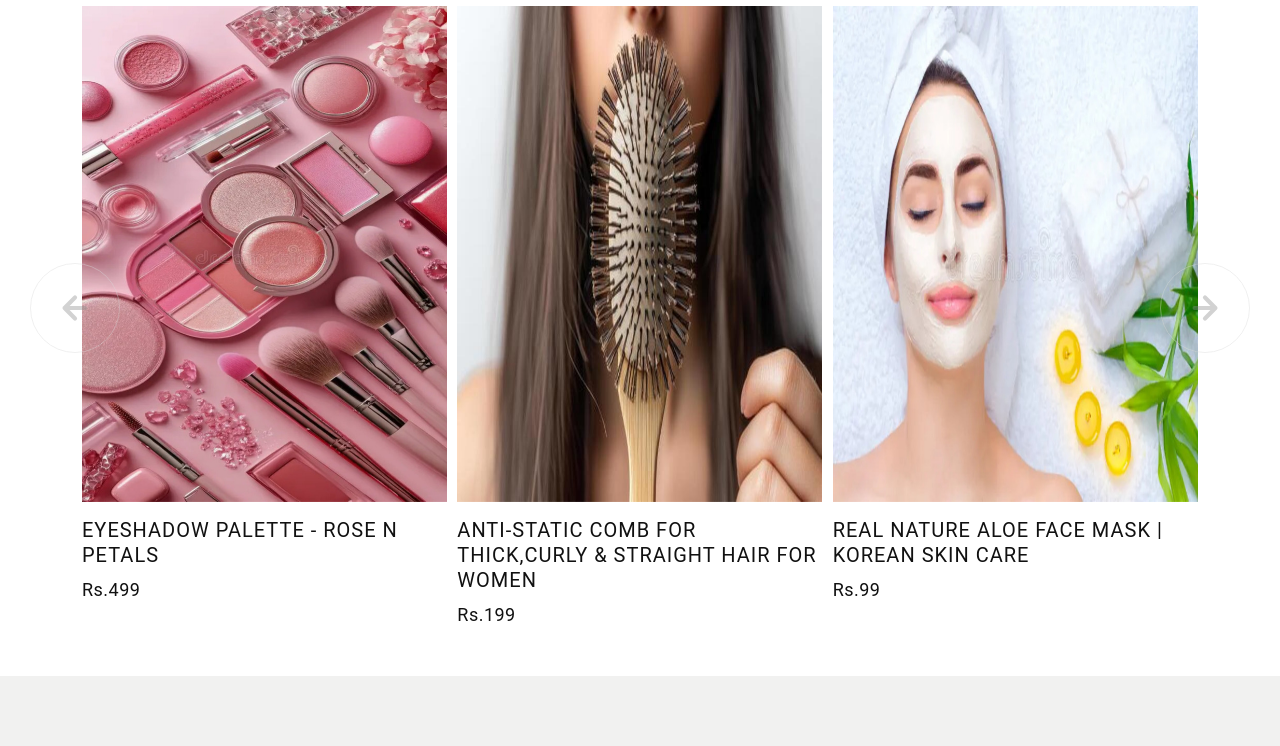
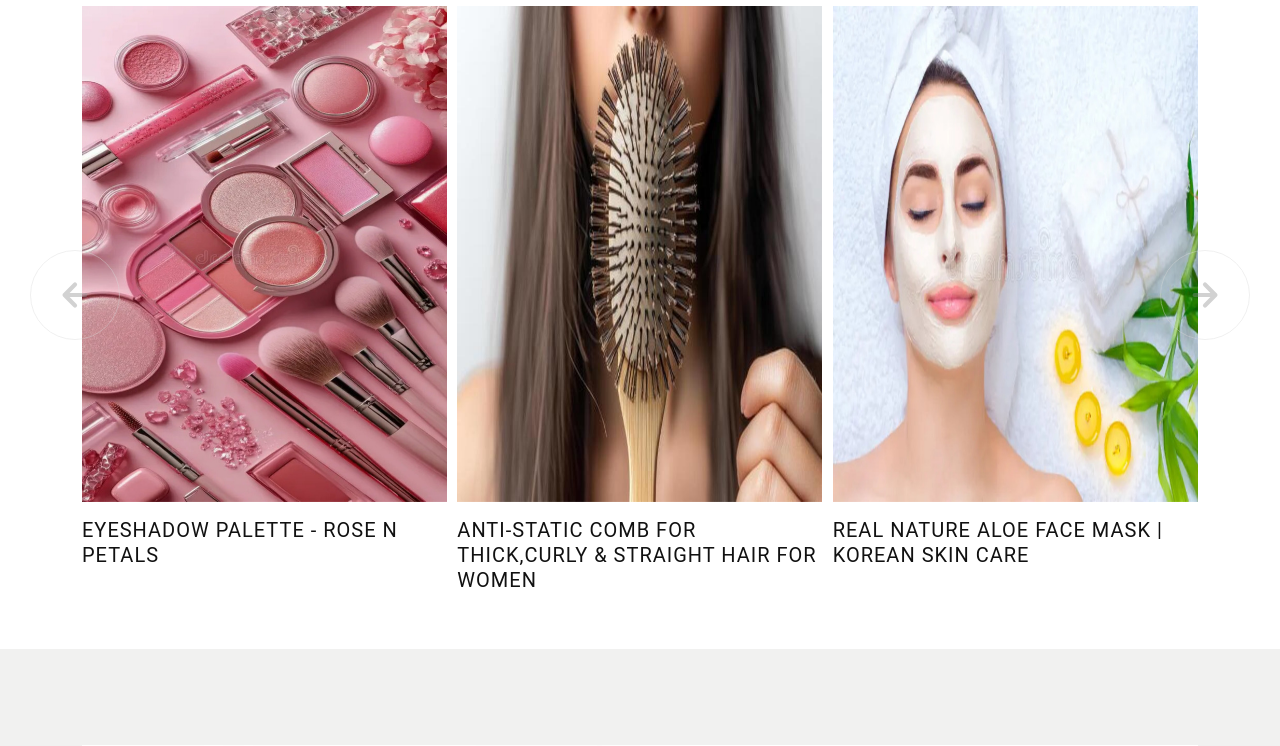
Before and after one commit to moniaparnesh/monica, a Django app: template sample/templates/userhome.html in a window 1280 px wide. Shown: the part 1647-2393 px from the top of the page. Run offline with Django 5.2, Linux system fonts and the light colour scheme; the template is opened without the code that fills it: values that come from a table or form of the project are taken from there, others are empty; data comes from the database, SQL or seed files in the repository; some web fonts are replaced.

Commit message:
Update userhome.html

```diff
--- a/sample/templates/userhome.html
+++ b/sample/templates/userhome.html
@@ -584,16 +584,12 @@
                 </a>
                  {% endif %}
                     {% endfor %}
-                <a href="index.html" class="btn-icon btn-wishlist">
-                  <svg width="24" height="24" viewBox="0 0 24 24">
-                    <use xlink:href="#heart"></use>
-                  </svg>
-                </a>
+
                 <div class="product-content">
                   <h5 class="element-title text-uppercase fs-5 mt-3">
-                    <a href="index.html">Eyeshadow Palette - Rose N Petals </a>
+                     <a href="{% url 'all_products' %}?q=eyeshadow">Eyeshadow Palette - Rose N Petals </a>
                   </h5>
-                  <a href="cart" class="text-decoration-none" data-after="Add to cart"><span>Rs.499</span></a>
+
                 </div>
               </div>
             </div>
@@ -609,16 +605,12 @@
                 </a>
                  {% endif %}
                     {% endfor %}
-                <a href="index.html" class="btn-icon btn-wishlist">
-                  <svg width="24" height="24" viewBox="0 0 24 24">
-                    <use xlink:href="#heart"></use>
-                  </svg>
-                </a>
+
                 <div class="product-content">
                   <h5 class="text-uppercase fs-5 mt-3">
-                    <a href="index.html">Anti-Static Comb for Thick,Curly & Straight Hair for Women</a>
+                     <a href="{% url 'all_products' %}?q=hair brush">Anti-Static Comb for Thick,Curly & Straight Hair for Women</a>
                   </h5>
-                  <a href="#" class="text-decoration-none" data-after="Add to cart"><span>Rs.199</span></a>
+
                 </div>
               </div>
             </div>
@@ -643,9 +635,9 @@
                 </a>
                 <div class="product-content">
                   <h5 class="text-uppercase fs-5 mt-3">
-                    <a href="index.html">Real Nature Aloe Face Mask | Korean Skin Care</a>
+                     <a href="{% url 'all_products' %}?q=face mask">Real Nature Aloe Face Mask | Korean Skin Care</a>
                   </h5>
-                  <a href="#" class="text-decoration-none" data-after="Add to cart"><span>Rs.99</span></a>
+
                 </div>
               </div>
             </div>
@@ -665,7 +657,7 @@
                   <h5 class="text-uppercase fs-5 mt-3">
                     <a href="index.html">Crop sweater</a>
                   </h5>
-                  <a href="#" class="text-decoration-none" data-after="Add to cart"><span>$50.00</span></a>
+
                 </div>
               </div>
             </div>
@@ -685,7 +677,7 @@
                   <h5 class="text-uppercase fs-5 mt-3">
                     <a href="index.html">Crop sweater</a>
                   </h5>
-                  <a href="#" class="text-decoration-none" data-after="Add to cart"><span>$70.00</span></a>
+
                 </div>
               </div>
             </div>
@@ -756,9 +748,9 @@
                 </a>
                 <div class="product-content">
                   <h5 class="text-uppercase fs-5 mt-3">
-                    <a href="index.html">Matte Lipstick Box Set</a>
+                       <a href="{% url 'all_products' %}?q=lipstick">Matte Lipstick Box Set</a>
                   </h5>
-                  <a href="viewcart" class="text-decoration-none" data-after="Add to cart"><span>Rs.299</span></a>
+
                 </div>
               </div>
             </div>
@@ -766,7 +758,7 @@
           <div class="swiper-slide">
             <div class="product-item image-zoom-effect link-effect">
               <div class="image-holder">
-                <a href="index.html">
+                <a href="{% url 'all_products' %}?q=facewash">
                   <img src="{% static 'images/facewash-banner.jpg' %}" alt="product" class="product-image img-fluid">
                 </a>
                 <a href="index.html" class="btn-icon btn-wishlist">
@@ -776,9 +768,9 @@
                 </a>
                 <div class="product-content">
                   <h5 class="text-uppercase fs-5 mt-3">
-                    <a href="index.html">Rice Face Wash With Rice Water & Niacinamide For Glass Skin</a>
+                    <a href="{% url 'all_products' %}?q=facewash"> Face Wash With Rice Water & Niacinamide For Glass Skin</a>
                   </h5>
-                  <a href="index.html" class="text-decoration-none" data-after="Add to cart"><span>Rs.199</span></a>
+
                 </div>
               </div>
             </div>
@@ -801,9 +793,9 @@
                 </a>
                 <div class="product-content">
                   <h5 class="text-uppercase fs-5 mt-3">
-                    <a href="index.html">Waterproof 24 Hour Kajal</a>
+                     <a href="{% url 'all_products' %}?q=kajal">Waterproof 24 Hour Kajal</a>
                   </h5>
-                  <a href="index.html" class="text-decoration-none" data-after="Add to cart"><span>Rs.199</span></a>
+
                 </div>
               </div>
             </div>
@@ -823,7 +815,7 @@
                   <h5 class="text-uppercase fs-5 mt-3">
                     <a href="index.html">Handmade crop sweater</a>
                   </h5>
-                  <a href="index.html" class="text-decoration-none" data-after="Add to cart"><span>$50.00</span></a>
+
                 </div>
               </div>
             </div>
@@ -843,7 +835,7 @@
                   <h5 class="text-uppercase fs-5 mt-3">
                     <a href="index.html">Dark florish onepiece</a>
                   </h5>
-                  <a href="index.html" class="text-decoration-none" data-after="Add to cart"><span>$70.00</span></a>
+
                 </div>
               </div>
             </div>
@@ -863,7 +855,7 @@
                   <h5 class="text-uppercase fs-5 mt-3">
                     <a href="index.html">Cotton off-white shirt</a>
                   </h5>
-                  <a href="index.html" class="text-decoration-none" data-after="Add to cart"><span>$70.00</span></a>
+
                 </div>
               </div>
             </div>
@@ -893,7 +885,7 @@
           <div class="swiper-slide">
             <div class="product-item image-zoom-effect link-effect">
               <div class="image-holder">
-                <a href="index.html">
+                <a href="{% url 'all_products' %}?q=lipstick">
                   <img src="{% static 'images/lipstick1.jpg' %}" alt="product" class="product-image img-fluid">
                 </a>
                 <a href="index.html" class="btn-icon btn-wishlist">
@@ -903,9 +895,9 @@
                 </a>
                 <div class="product-content">
                   <h5 class="text-uppercase fs-5 mt-3">
-                    <a href="index.html">Transferproof Liquid Lipstick</a>
+                    <a href="{% url 'all_products' %}?q=lipstick">Transferproof Liquid Lipstick</a>
                   </h5>
-                  <a href="index.html" class="text-decoration-none" data-after="Add to cart"><span>Rs.199</span></a>
+
                 </div>
               </div>
             </div>
@@ -913,7 +905,7 @@
           <div class="swiper-slide">
             <div class="product-item image-zoom-effect link-effect">
               <div class="image-holder">
-                <a href="index.html">
+                <a href="{% url 'all_products' %}?q=facewash">
                   <img src="{% static 'images/facewash1.jpg' %}" alt="product" class="product-image img-fluid">
                 </a>
                 <a href="index.html" class="btn-icon btn-wishlist">
@@ -923,9 +915,9 @@
                 </a>
                 <div class="product-content">
                   <h5 class="text-uppercase fs-5 mt-3">
-                    <a href="index.html">Face Wash For Oily Skin</a>
+                    <a href="{% url 'all_products' %}?q=facewash">Face Wash For Oily Skin</a>
                   </h5>
-                  <a href="index.html" class="text-decoration-none" data-after="Add to cart"><span>Rs.199</span></a>
+
                 </div>
               </div>
             </div>
@@ -933,7 +925,7 @@
           <div class="swiper-slide">
             <div class="product-item image-zoom-effect link-effect">
               <div class="image-holder">
-                <a href="index.html">
+                <a href="{% url 'all_products' %}?q=creame">
                   <img src="{% static 'images/face-creame1.jpg' %}" alt="product" class="product-image img-fluid">
                 </a>
                 <a href="index.html" class="btn-icon btn-wishlist">
@@ -943,9 +935,9 @@
                 </a>
                 <div class="product-content">
                   <h5 class="text-uppercase fs-5 mt-3">
-                    <a href="index.html">Organics Divine Restorative Night Creame</a>
+                    <a href="{% url 'all_products' %}?q=creame">Organics Divine Restorative Night Creame</a>
                   </h5>
-                  <a href="index.html" class="text-decoration-none" data-after="Add to cart"><span>Rs.499</span></a>
+
                 </div>
               </div>
             </div>
@@ -961,19 +953,14 @@
                     <use xlink:href="#heart"></use>
                   </svg>
                 </a>
-                <div class="product-content">
-                  <h5 class="text-uppercase fs-5 mt-3">
-                    <a href="index.html">Handmade crop sweater</a>
-                  </h5>
-                  <a href="index.html" class="text-decoration-none" data-after="Add to cart"><span>$50.00</span></a>
-                </div>
+
               </div>
             </div>
           </div>
           <div class="swiper-slide">
             <div class="product-item image-zoom-effect link-effect">
               <div class="image-holder">
-                <a href="index.html">
+                <a href="{% url 'all_products' %}?q=creame">
                   <img src="{% static 'images/product-item-1.jpg' %}" alt="product" class="product-image img-fluid">
                 </a>
                 <a href="index.html" class="btn-icon btn-wishlist">
@@ -985,7 +972,7 @@
                   <h5 class="text-uppercase fs-5 mt-3">
                     <a href="index.html">Handmade crop sweater</a>
                   </h5>
-                  <a href="index.html" class="text-decoration-none" data-after="Add to cart"><span>$70.00</span></a>
+
                 </div>
               </div>
             </div>
@@ -1012,7 +999,7 @@
         <div class="col-md-4">
           <article class="post-item">
             <div class="post-image">
-              <a href="index.html">
+              <a href="{% url 'all_products' %}?q=moisturizer">
                 <img src="{% static 'images/moisturizer.jpg' %}" alt="image" class="post-grid-image img-fluid">
               </a>
             </div>
@@ -1022,7 +1009,7 @@
                 <span class="meta-day"> jul 11, 2025</span>
               </div>
               <h5 class="post-title text-uppercase">
-                <a href="index.html">Taking care of your skin starts with one essential step: moisturizing.</a>
+                 <a href="{% url 'all_products' %}?q=moisturizer">Taking care of your skin starts with one essential step: moisturizing.</a>
               </h5>
               <p>Whether you have dry, oily, or sensitive skin, using the right moisturizer can help keep your skin healthy, soft, and glowing.</p>
             </div>
@@ -1031,7 +1018,7 @@
         <div class="col-md-4">
           <article class="post-item">
             <div class="post-image">
-              <a href="index.html">
+              <a href="{% url 'all_products' %}?q=kajal">
                 <img src="{% static 'images/kajal1.jpg' %}" alt="image" class="post-grid-image img-fluid">
               </a>
             </div>
@@ -1041,7 +1028,7 @@
                 <span class="meta-day"> jul 11, 2025</span>
               </div>
               <h5 class="post-title text-uppercase">
-                <a href="index.html">Try our kajal today and make your eyes speak for you!</a>
+                 <a href="{% url 'all_products' %}?q=kajal">Try our kajal today and make your eyes speak for you!</a>
               </h5>
               <p>Our kajal gives you a deep, bold, and long-lasting look that stays fresh throughout the day.</p>
             </div>
@@ -1050,7 +1037,7 @@
         <div class="col-md-4">
           <article class="post-item">
             <div class="post-image">
-              <a href="index.html">
+              <a href="{% url 'all_products' %}?q=lipstick">
                 <img src="{% static 'images/lipstick2.jpg' %}" alt="image" class="post-grid-image img-fluid">
               </a>
             </div>
@@ -1059,11 +1046,15 @@
                 <span class="post-category">Fashion /</span>
                 <span class="meta-day"> jul 11, 2025</span>
               </div>
-              <h5 class="post-title text-uppercase">
-                <a href="index.html">Crayon lipstick is available in many beautiful shades for every skin tone.
-</a>
-              </h5>
-              <p>Try crayon lipstick today and enjoy beauty with simplicity and style!</p>
+        <h5 class="post-title text-uppercase">
+    <a href="{% url 'all_products' %}?q=lipstick">
+        Crayon lipstick is available in many beautiful shades for every skin tone.
+    </a>
+</h5>
+
+<p>
+    Try crayon lipstick today and enjoy beauty with simplicity and style!
+</p>
             </div>
           </article>
         </div>
```
